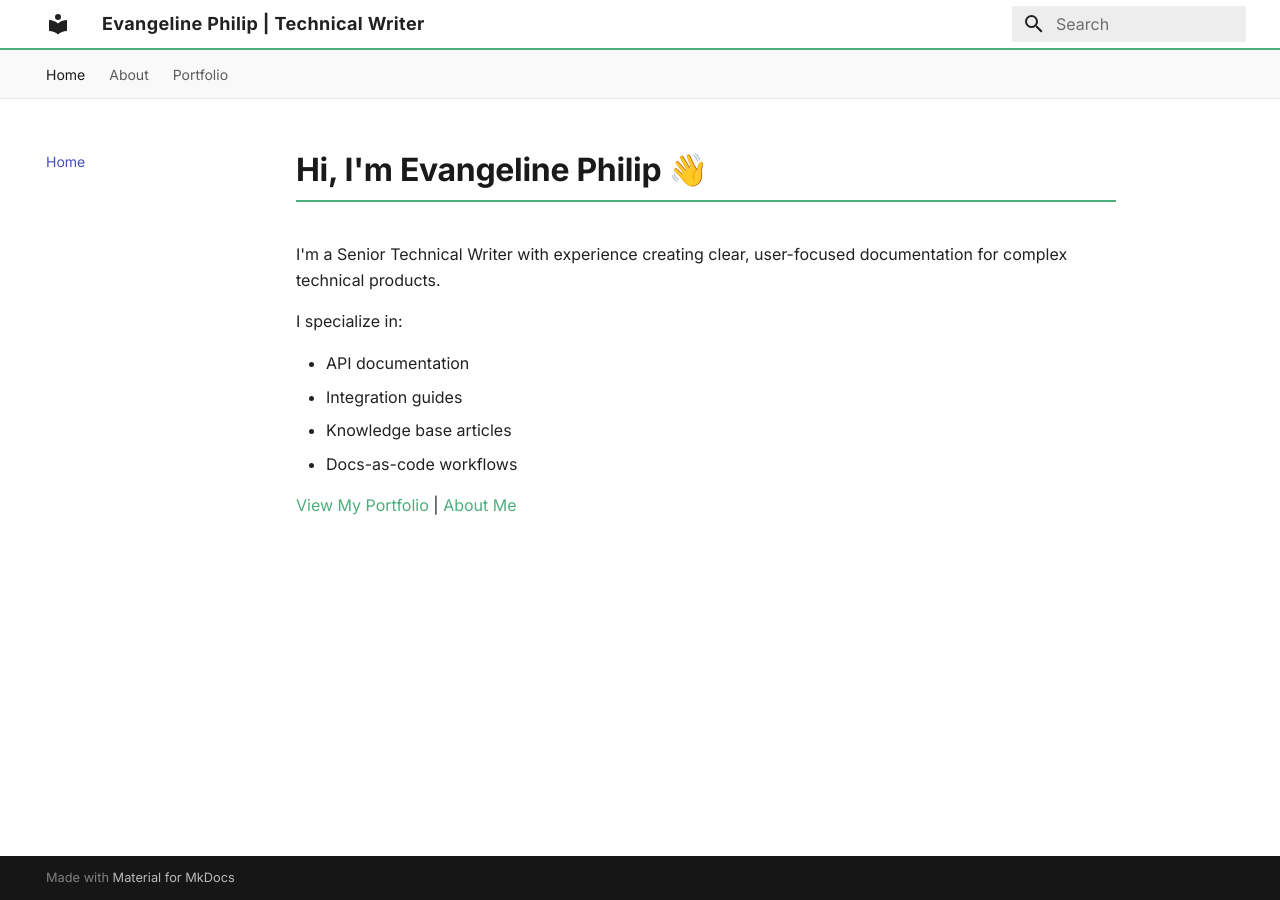
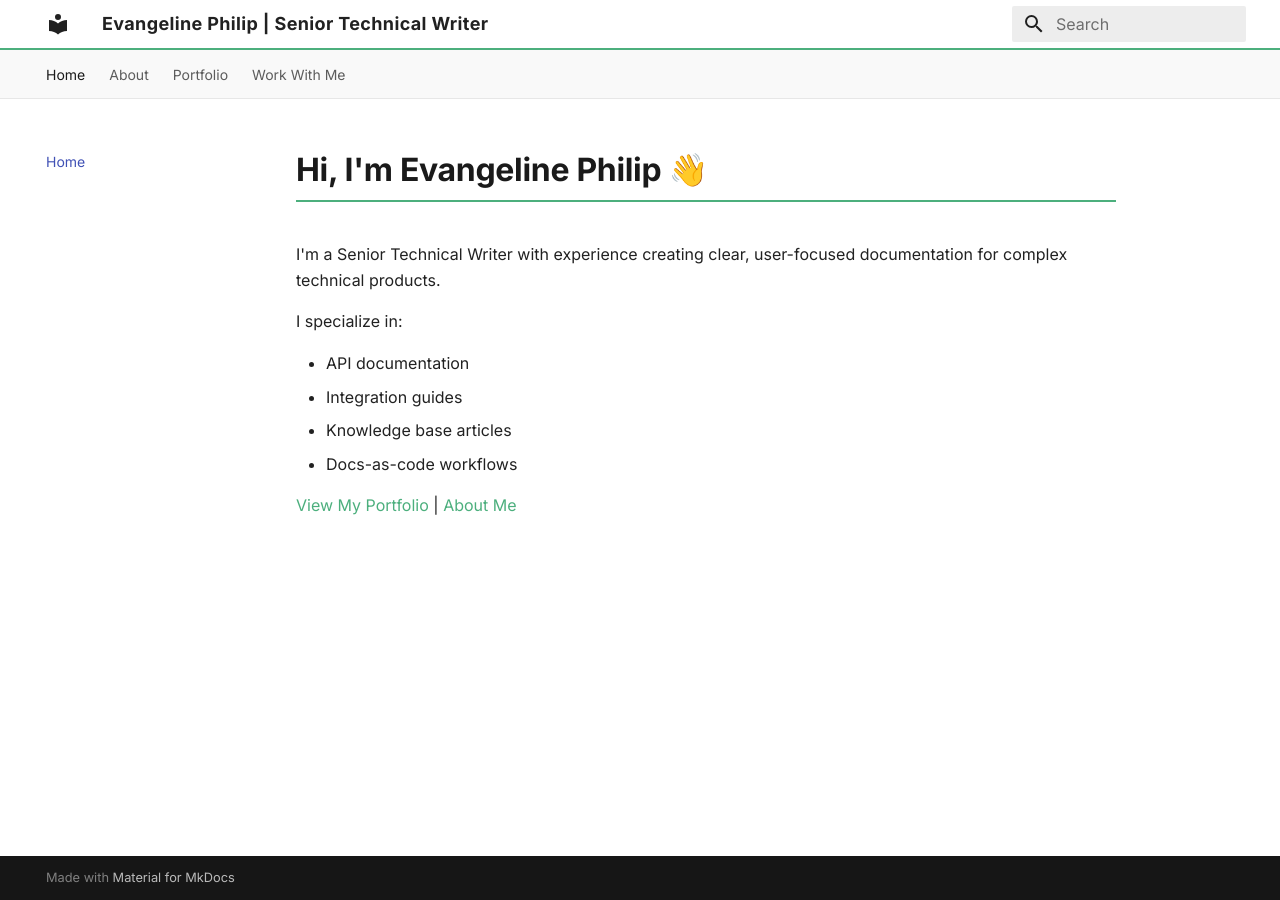
Before and after one commit to eva-philip/my-portfolio, an MkDocs documentation site: the page built from docs/index.md, in a window 1280 px wide. Built offline with MkDocs 1.6.1 and Material for MkDocs 9.7.7, drawn with Linux system fonts in a browser that asks for light colours.

Commit message:
minor fix

```diff
--- a/mkdocs.yml
+++ b/mkdocs.yml
@@ -1,4 +1,4 @@
-site_name: Evangeline Philip | Technical Writer
+site_name: Evangeline Philip | Senior Technical Writer
 site_description: Portfolio of Evangeline Philip, Senior Technical Writer
 
 theme:
@@ -28,4 +28,4 @@ nav:
     - KB Article: samples/kb-article.md
     - Integration Guide: samples/integration-guide.md
     - API Reference: samples/api-reference.md
-    - Work With Me: work-with-me.md
+  - Work With Me: work-with-me.md
```
